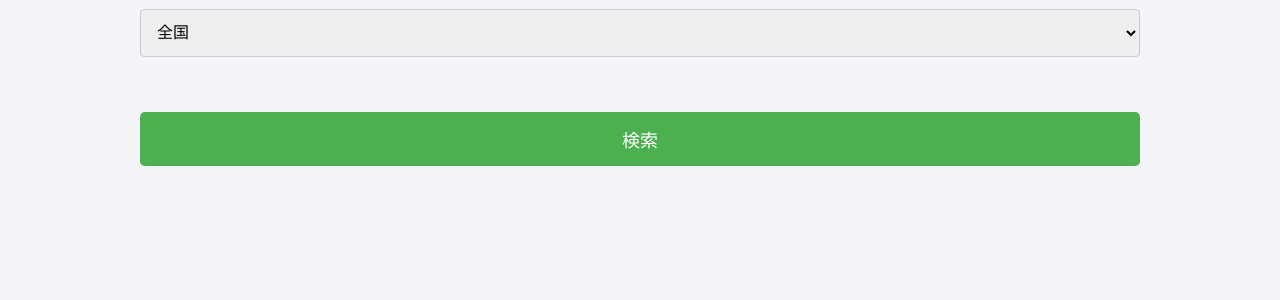
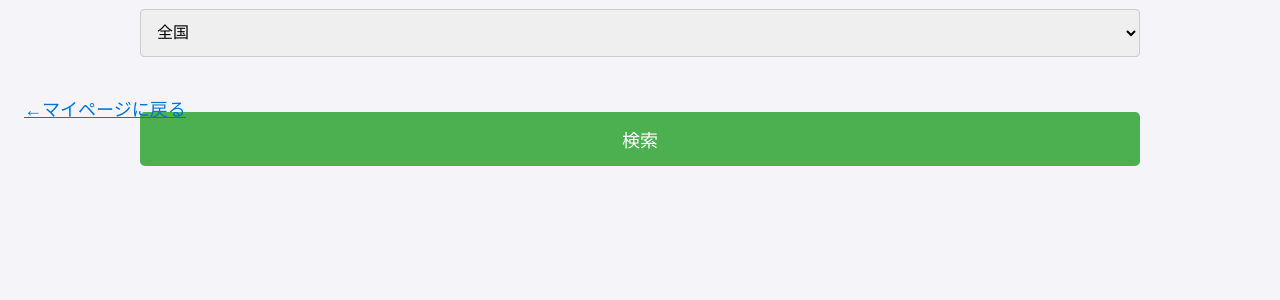
Before and after one commit to TechCat-Hello/quake_viz, a Django app: page /search/ in a window 1280 px wide. Shown: the part 655-955 px from the top of the page. Run offline with Django 4.2, Linux system fonts and the light colour scheme; the visitor is signed in with stand-in values (Sample User, id 1); some libraries are stand-ins or nearby versions.

Commit message:
earthquake_search.htmlにマイページに戻るリンクを追加

```diff
--- a/quake/templates/quake/earthquake_search.html
+++ b/quake/templates/quake/earthquake_search.html
@@ -75,7 +75,6 @@ select {
   box-sizing: border-box;
 }
 
-
 /* 開始年・終了年の高さを倍に（100px）
 select[name="start_year"], select[name="end_year"] {
   height: 100px;
@@ -143,6 +142,20 @@ p {
   text-align: center;
   color: #777;
 }
+
+/* ←マイページに戻る リンクのスタイル */
+.back-to-mypage {
+  position: fixed;
+  left: 24px;
+  bottom: 24px;
+  color: #0074d9;
+  text-decoration: underline;
+  font-size: 18px;
+  z-index: 200;
+}
+.back-to-mypage:hover {
+  color: #005fa3;
+}
 </style>
 </head>
 <body>
@@ -204,6 +217,9 @@ p {
   {% endif %}
 </div>
 
+<!-- ←マイページに戻る リンク -->
+<a href="{% url 'mypage' %}" class="back-to-mypage">←マイページに戻る</a>
+
 <script>
 // スライダーの値をリアルタイムで表示
 document.addEventListener('DOMContentLoaded', function() {
```
